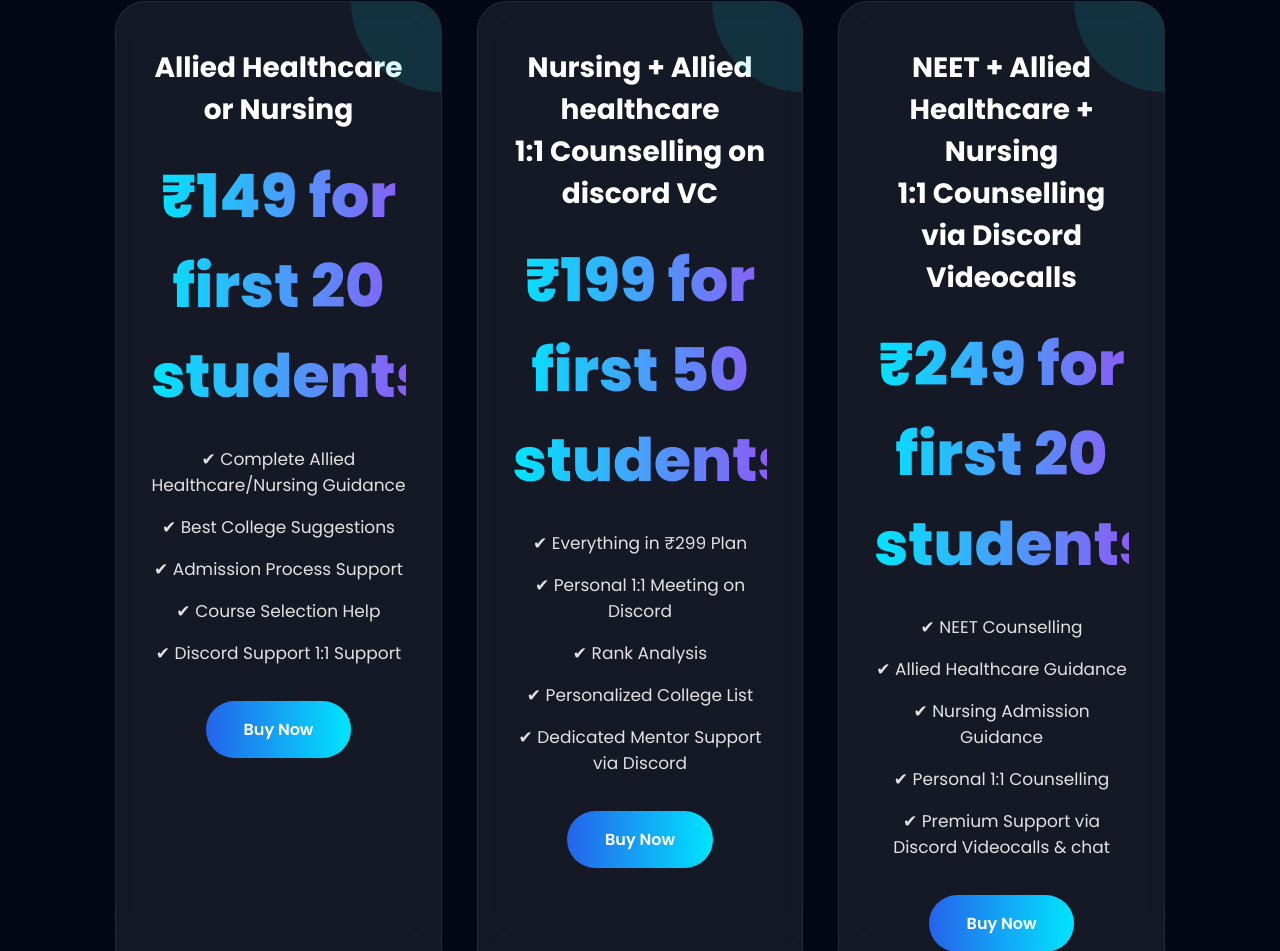
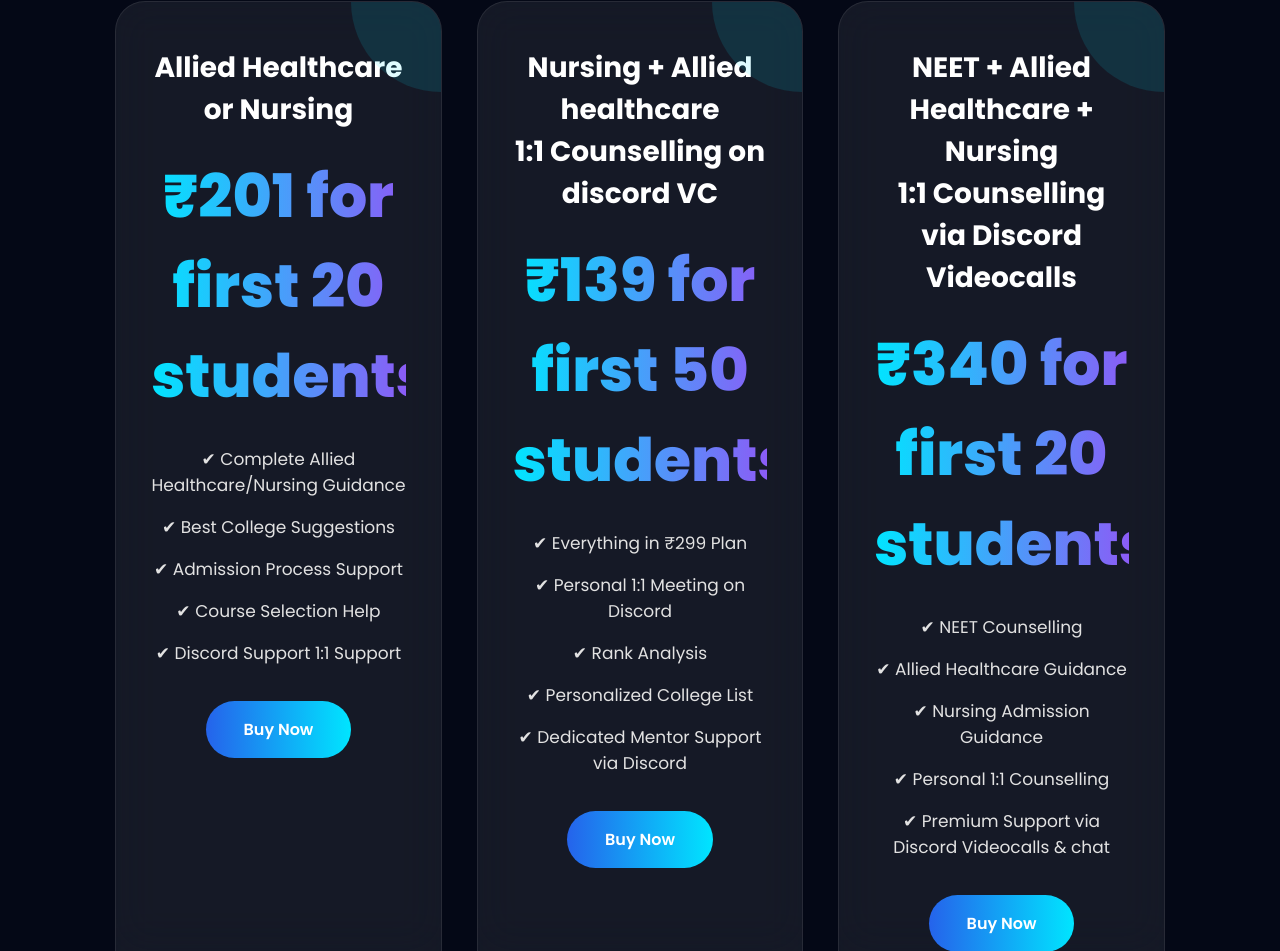
Before and after one commit to Ishitva-droid/AURA-MEDPREP, a plain HTML site: page index.html in a window 1280 px wide. Shown: the part 2372-3323 px from the top of the page. Drawn offline with Linux system fonts and the light colour scheme.

Commit message:
Update index.html

```diff
--- a/index.html
+++ b/index.html
@@ -824,7 +824,7 @@ Allied Healthcare or Nursing
 </h3>
 
 <div class="price">
-₹149 for first 20 students
+₹201 for first 20 students
 </div>
 
 <ul>
@@ -860,7 +860,7 @@ Buy Now
 </h3>
 
 <div class="price">
-₹199 for first 50 students
+₹139 for first 50 students
 </div>
 
 <ul>
@@ -896,7 +896,7 @@ NEET + Allied Healthcare + Nursing
 </h3>
 
 <div class="price">
-₹249 for first 20 students
+₹340 for first 20 students
 </div>
 
 <ul>
```
